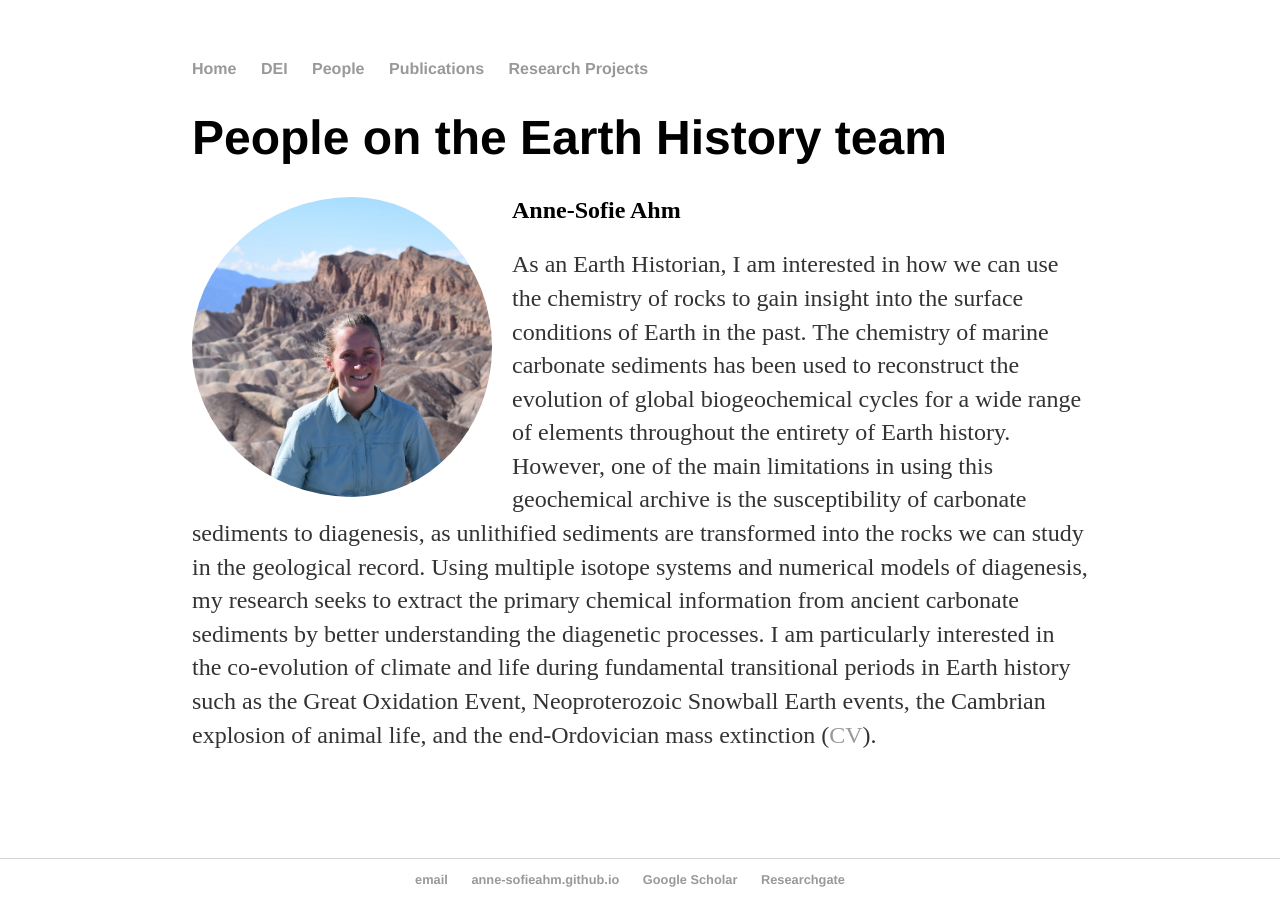
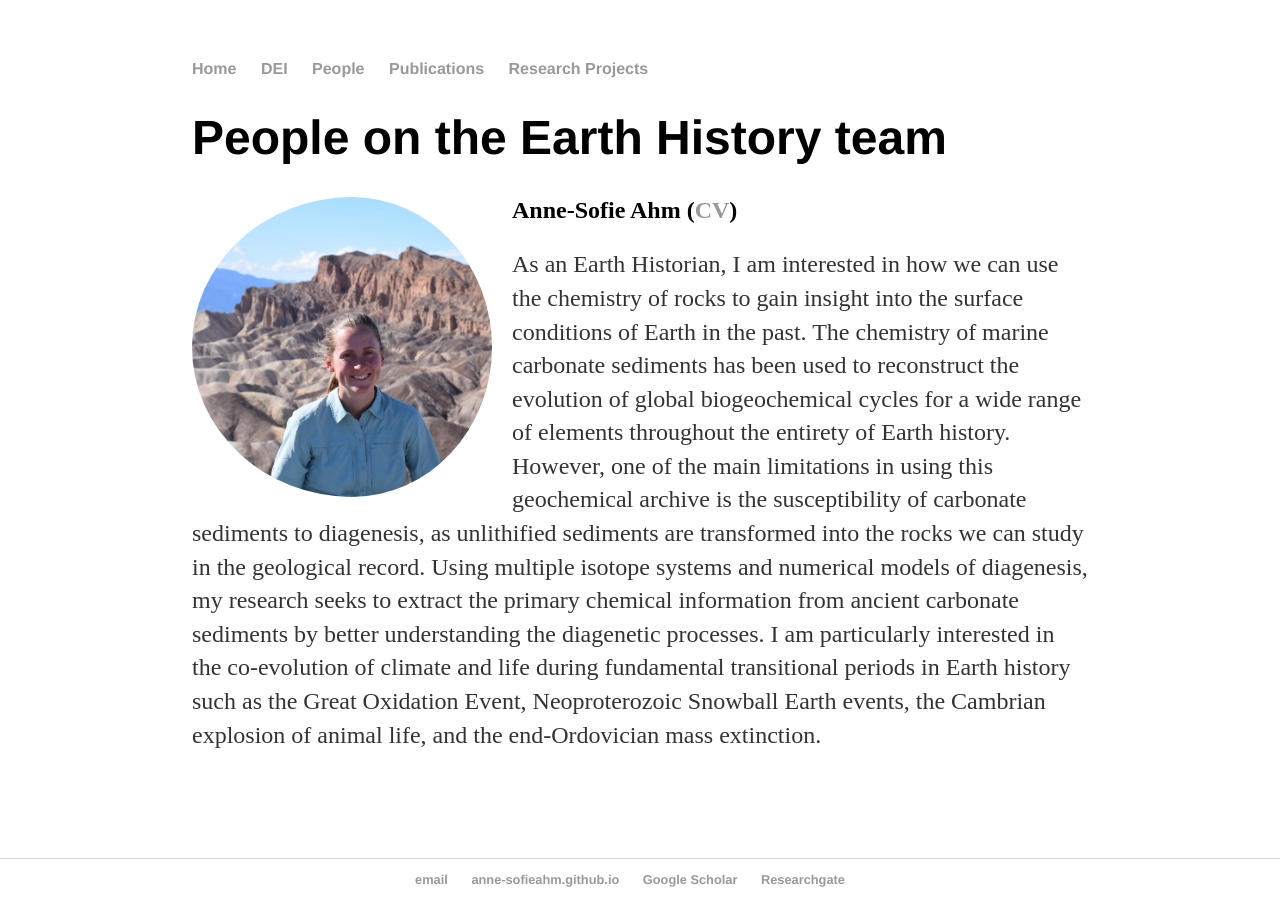
Before and after one commit to Anne-SofieAhm/Anne-SofieAhm.github.io, a Jekyll site: the page built from people/index.html, in a window 1280 px wide. Built offline with Jekyll 4.4.1, drawn with Linux system fonts in a browser that asks for light colours; part of the change alters nothing that is shown.

```diff
--- a/people/index.html
+++ b/people/index.html
@@ -9,7 +9,7 @@ title: People on the Earth History team
 
 <img src="DSC_0423.JPG" class="rounded">
 
-<h2>Anne-Sofie Ahm</h2>
+<h2>Anne-Sofie Ahm (<a href="../mycv/ASA_CV_2020.pdf">CV</a>)</h2>
 
 <p>
   As an Earth Historian, I am interested in how we can use the chemistry of rocks
@@ -25,7 +25,7 @@ title: People on the Earth History team
   in the co-evolution of climate and life during fundamental transitional periods
   in Earth history such as the Great Oxidation Event, Neoproterozoic Snowball
   Earth events, the Cambrian explosion of animal life, and the end-Ordovician mass
-  extinction (<a href="../mycv/ASA_CV_2020.pdf">CV</a>).
+  extinction.
 </p>
 
 
```
